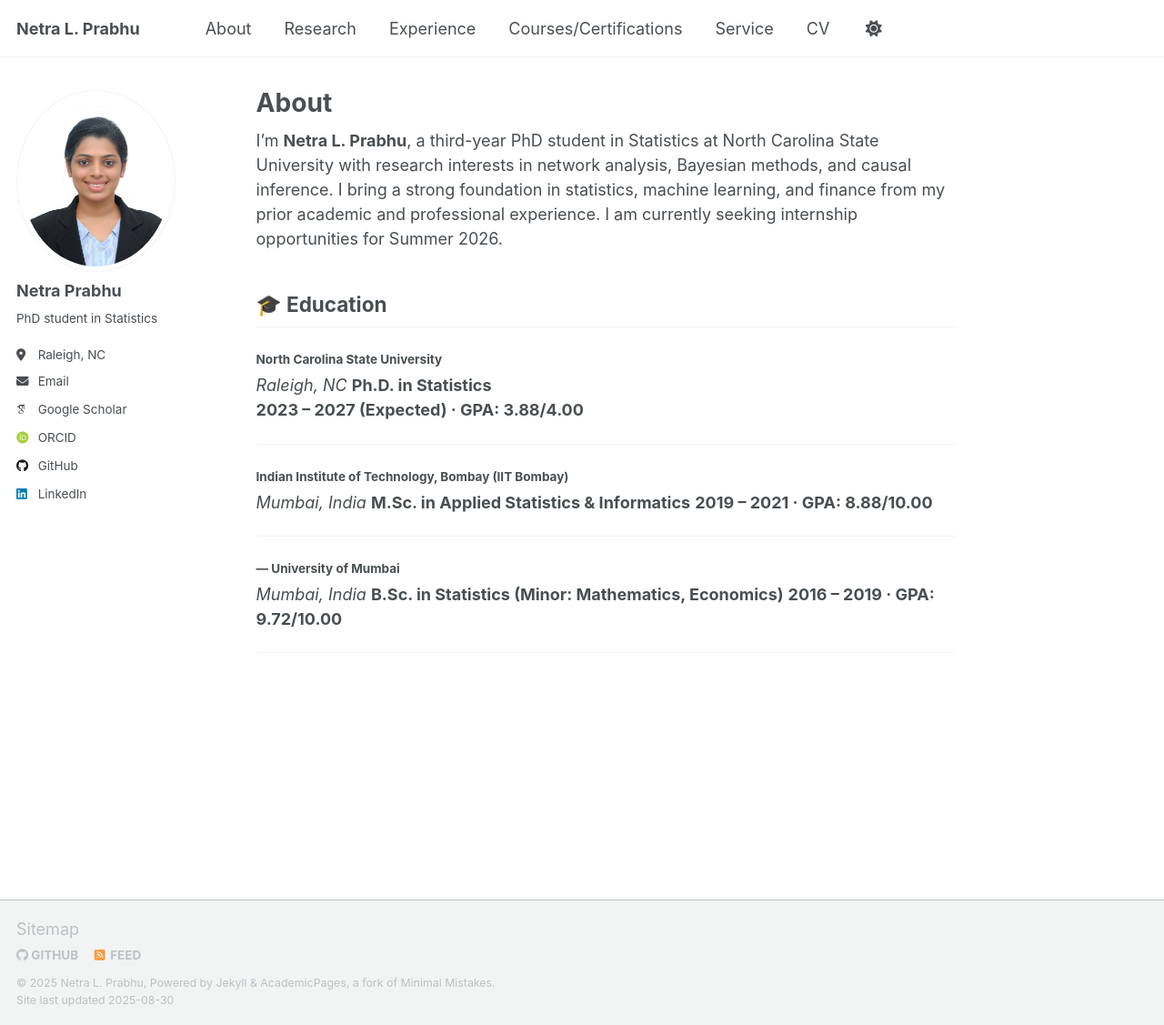
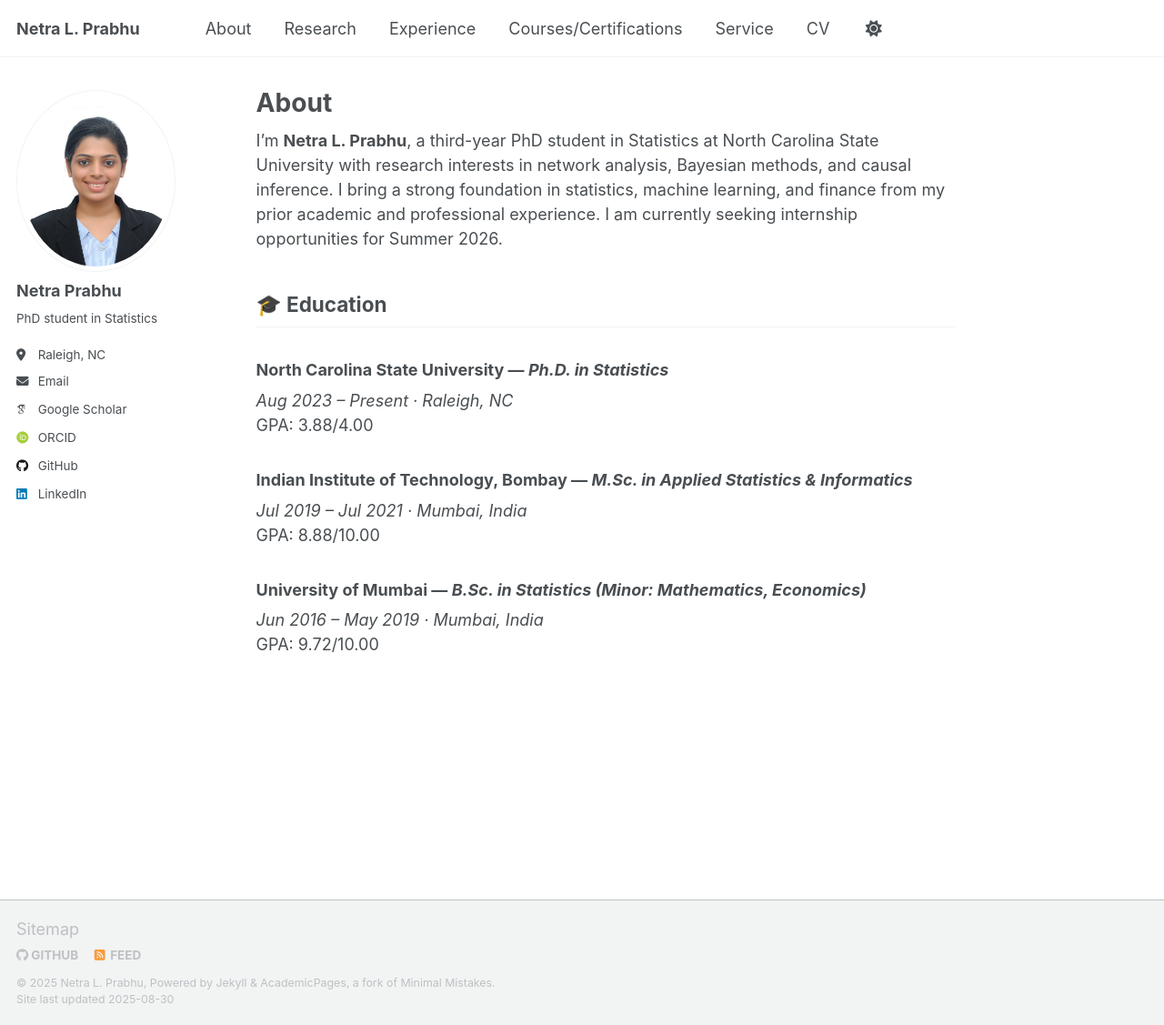
Before and after one commit to netra-prabhu/netra-prabhu.github.io, a Jekyll site: the page built from _pages/about.md, in a window 1280 px wide and 1127 px high. Shown: the whole window at 91% size. Built offline with Jekyll 4.4.1, drawn with Linux system fonts in a browser that asks for light colours; some web fonts are replaced; a script that is not in the unit is left out.

Commit message:
Update about.md

```diff
--- a/_pages/about.md
+++ b/_pages/about.md
@@ -10,26 +10,14 @@ I’m **Netra L. Prabhu**, a third-year PhD student in Statistics at North Carol
 
 ## 🎓 Education
 
-#### North Carolina State University
-*Raleigh, NC*
-**Ph.D. in Statistics**
-**2023 – 2027 (Expected) · GPA: 3.88/4.00**
+### North Carolina State University — *Ph.D. in Statistics*
+*Aug 2023 – Present · Raleigh, NC*
+GPA: 3.88/4.00
 
+### Indian Institute of Technology, Bombay — *M.Sc. in Applied Statistics & Informatics*
+*Jul 2019 – Jul 2021 · Mumbai, India*
+GPA: 8.88/10.00
 
----
-
-#### Indian Institute of Technology, Bombay (IIT Bombay)
-*Mumbai, India*
-**M.Sc. in Applied Statistics & Informatics**
-**2019 – 2021 · GPA: 8.88/10.00**
-
-
----
-
-####  — University of Mumbai
-*Mumbai, India*
-**B.Sc. in Statistics (Minor: Mathematics, Economics)**
-**2016 – 2019 · GPA: 9.72/10.00**
-
-
----
+### University of Mumbai — *B.Sc. in Statistics (Minor: Mathematics, Economics)*
+*Jun 2016 – May 2019 · Mumbai, India*
+GPA: 9.72/10.00
```
